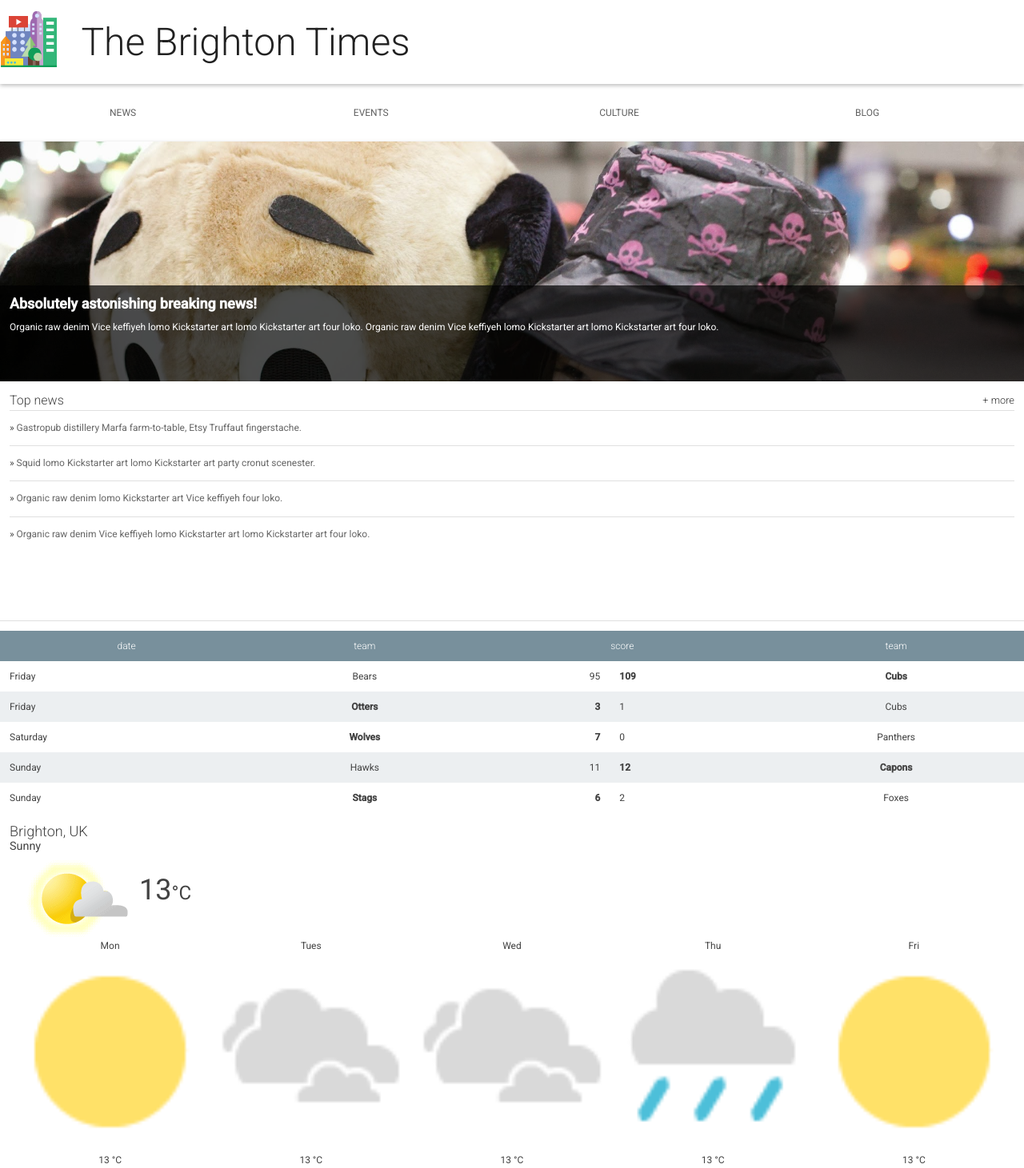
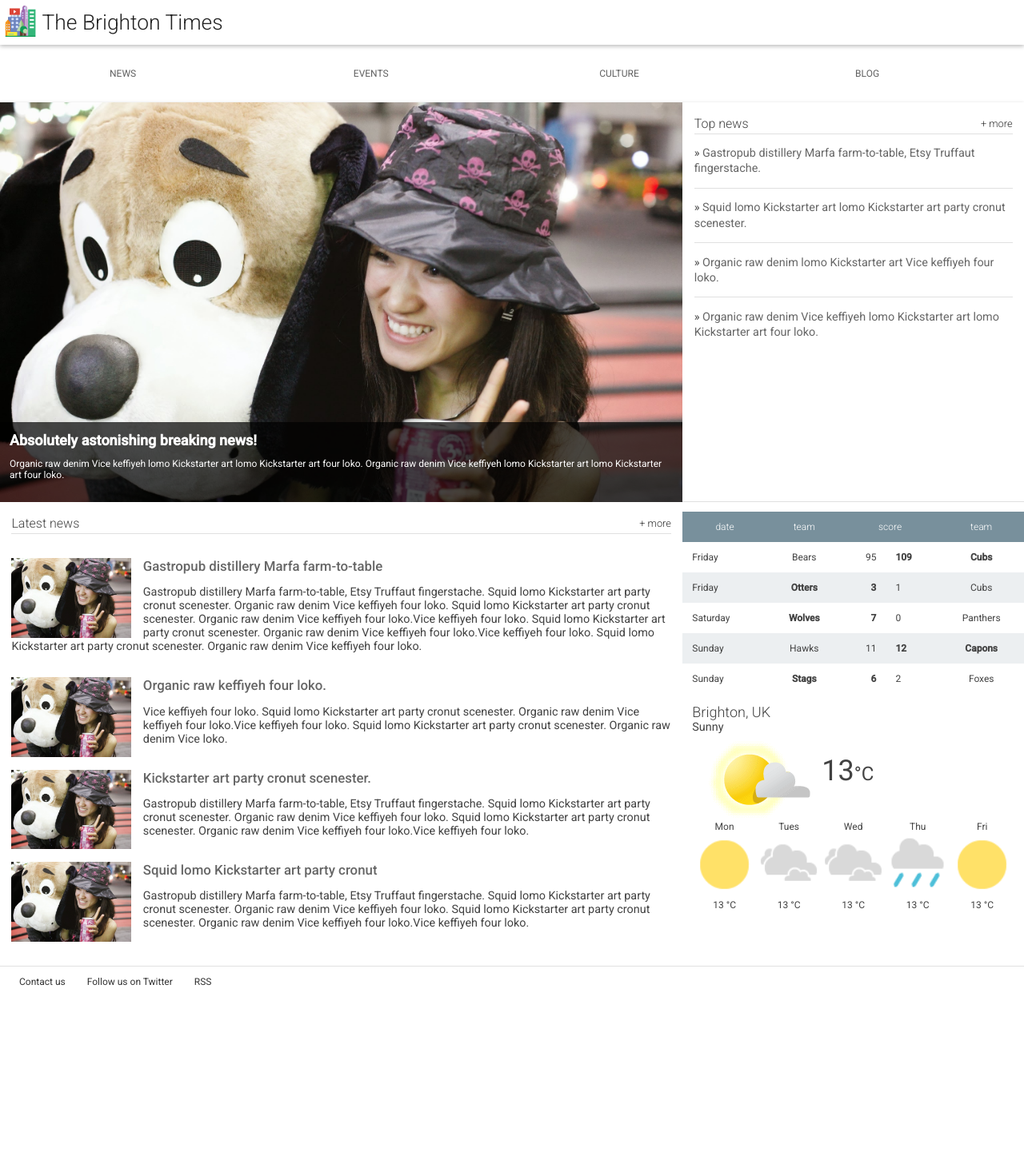
Before and after one commit to novohispano/fe_nanodegree_classes, a plain HTML site: page Responsive Web Design Fundamentals/project/index.html in a window 1280 px wide. Shown: the top 1461 px of the page at 80% size. After the commit the page ends 1247 px from the top, so only its background shows below. Drawn offline with Linux system fonts and the light colour scheme.

Commit message:
Finish responsive layout exercise

```diff
--- a/Responsive Web Design Fundamentals/project/index.html
+++ b/Responsive Web Design Fundamentals/project/index.html
@@ -55,6 +55,7 @@
           </ul>
         </section>
 
+        <div class="widgets">
           <section class="scores">
             <table class="scores__table">
               <thead>
@@ -136,6 +137,7 @@
               </li>
             </ul>
           </section>
+        </div>
 
         <section class="news recent-news">
           <h2 class="news__title">Latest news <a href="#" class="news__more">+ more</a></h2>
--- a/Responsive Web Design Fundamentals/project/main.css
+++ b/Responsive Web Design Fundamentals/project/main.css
@@ -1,3 +1,4 @@
+@media screen and (min-width: 0px) {
   body, html {
     margin: 0;
     padding: 0;
@@ -53,7 +54,7 @@
 
   .header {
     box-shadow: 0 2px 5px rgba(0, 0, 0, 0.26);
-  min-height: 56px;
+    min-height: 55px;
     transition: min-height 0.3s;
   }
 
@@ -61,20 +62,19 @@
     margin-left: auto;
     margin-right: auto;
     width: 100%;
+    display: flex;
   }
 
   .header__logo {
-  height: 72px;
-  margin-right: 1em;
-  vertical-align: top;
-  margin-top: 12px;
+    height: 40px;
+    width: 40px;
+    margin: 6px 0px 6px 6px;
   }
 
   .header__title {
     font-weight: 300;
-  font-size: 4em;
+    font-size: 2.2em;
     margin: 0.5em 0.25em;
-  display: inline-block;
     color: #212121;
   }
 
@@ -378,3 +378,86 @@
     text-decoration: none;
     color: #333;
   }
+}
+
+@media screen and (min-width: 750px) {
+  .content {
+    display: flex;
+    flex-wrap: wrap;
+  }
+
+  .hero {
+    width: 50%;
+  }
+
+  .top-news {
+    width: 50%;
+  }
+
+  .widgets {
+    width: 100%;
+  }
+
+  .scores {
+    width: 50%;
+  }
+
+  .weather {
+    width: 50%;
+  }
+}
+
+@media screen and (min-width: 1100px) {
+  .hero {
+    width: 66.66666%;
+    height: 500px;
+    order: 1;
+  }
+
+  .hero article {
+    height: 20%;
+  }
+
+  .top-news {
+    width: 33.33333%;
+    height: 500px;
+    order: 2;
+  }
+
+  .recent-news {
+    width: 66.66666%;
+    order: 3;
+  }
+
+  .widgets {
+    width: 33.33333%;
+    order: 4;
+  }
+
+  .scores {
+    width: 100%;
+  }
+
+  .weather {
+    width: 100%;
+  }
+
+  .news {
+    font-size: 1.2em;
+  }
+
+  .snippet__thumbnail {
+    width: 150px;
+  }
+  .snippet {
+    margin: 30px 0px;
+  }
+}
+
+@media screen and (min-width: 1400px) {
+  body {
+    width: 1400px;
+    margin-left: auto;
+    margin-right: auto;
+  }
+}
```
Also changed, not shown: Responsive Web Design Fundamentals/notes.md (+99 -0 lines), 1 other file. Lines whose indentation alone changed are shown as unchanged.
